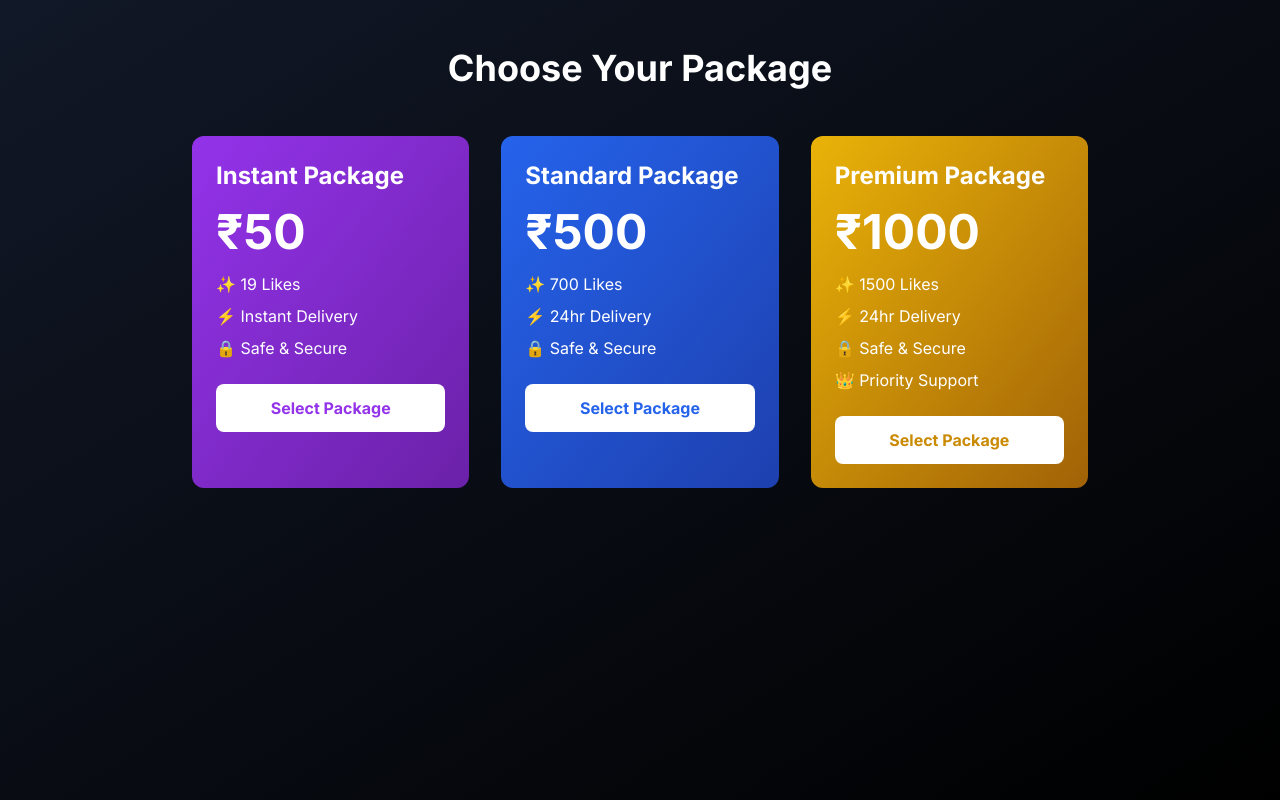
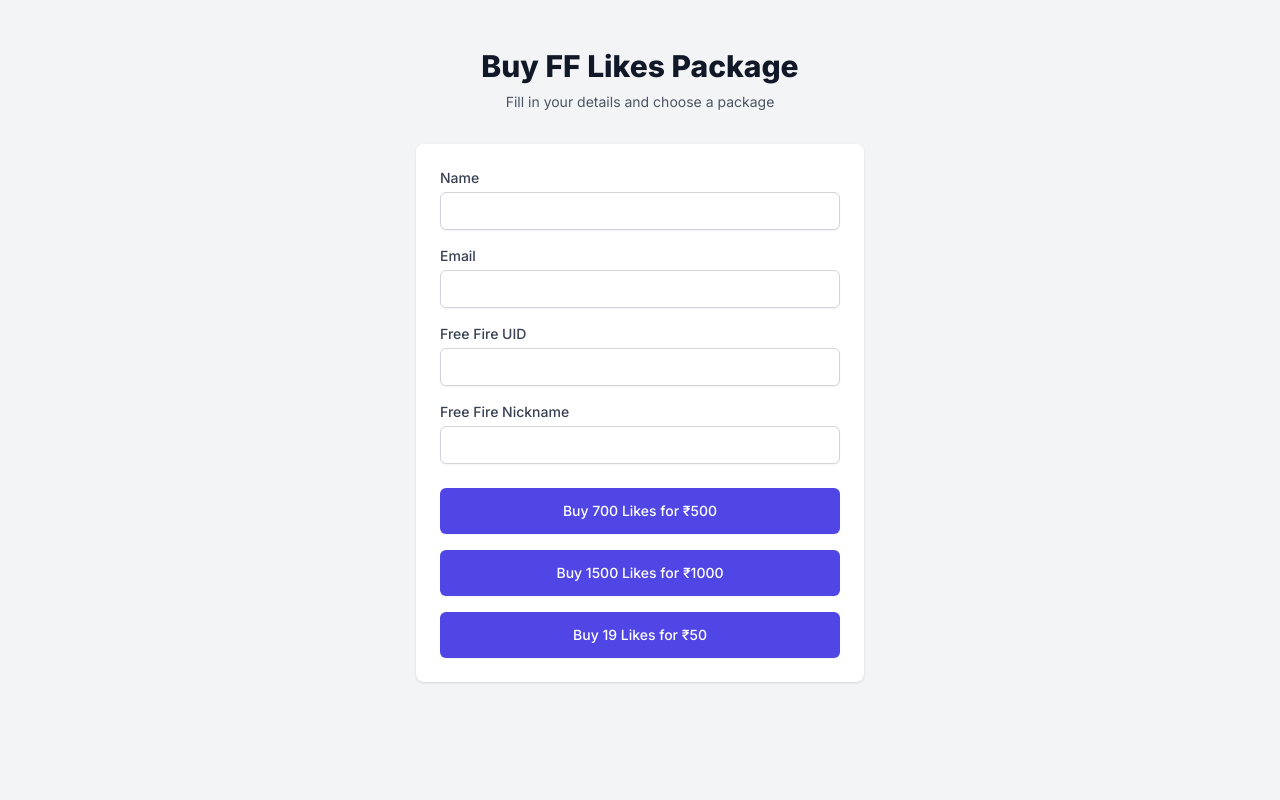
Before and after one commit to SUP120/fflikes, a Next.js app: page /buy in a window 1280 px wide. Built offline with nearby package versions, Linux system fonts and the light colour scheme.

Commit message:
Fix Cashfree SDK initialization and improve buy page UI

```diff
--- a/src/app/buy/page.tsx
+++ b/src/app/buy/page.tsx
@@ -4,35 +4,33 @@
 import { useRouter } from 'next/navigation'
 import { PACKAGE_DETAILS, PackageType } from '@/lib/supabase'
 
-declare global {
-  interface Window {
-    Cashfree: any
-  }
-}
+export default function BuyPage() {
+  const [loading, setLoading] = useState(false)
+  const [error, setError] = useState<string | null>(null)
+  const router = useRouter()
 
-export default function BuyPage() {
-  const router = useRouter()
-  const [loading, setLoading] = useState(false)
-  const [error, setError] = useState('')
-  const [formData, setFormData] = useState({
-    name: '',
-    email: '',
-    ff_uid: '',
-    ff_nickname: '',
-    package_type: '' as PackageType,
-    agree_terms: false
-  })
+  const handlePayment = async (packageType: PackageType) => {
+    try {
+      setLoading(true)
+      setError(null)
 
-  const handleSubmit = async (e: React.FormEvent) => {
-    e.preventDefault()
-    setLoading(true)
-    setError('')
+      // Get form data
+      const form = document.querySelector('form') as HTMLFormElement
+      const formData = new FormData(form)
 
-    try {
+      // Create order
       const response = await fetch('/api/create-order', {
         method: 'POST',
-        headers: { 'Content-Type': 'application/json' },
-        body: JSON.stringify(formData)
+        headers: {
+          'Content-Type': 'application/json',
+        },
+        body: JSON.stringify({
+          name: formData.get('name'),
+          email: formData.get('email'),
+          ff_uid: formData.get('ff_uid'),
+          ff_nickname: formData.get('ff_nickname'),
+          package_type: packageType,
+        }),
       })
 
       const data = await response.json()
@@ -41,155 +39,149 @@
         throw new Error(data.error || 'Failed to create order')
       }
 
-      // Initialize Cashfree payment
-      const cashfree = new window.Cashfree({ mode: "production" })
-      await cashfree.checkout({
+      // Load Cashfree SDK
+      const script = document.createElement('script')
+      script.src = 'https://sdk.cashfree.com/js/v3/cashfree.js'
+      script.onload = async () => {
+        try {
+          const cashfree = new (window as any).Cashfree({
+            mode: 'production' // use 'production' for live
+          })
+
+          const paymentConfig = {
             paymentSessionId: data.payment_session_id,
-        returnUrl: `${window.location.origin}/success?order_id=${data.order_id}`
-      })
-    } catch (error) {
-      console.error('Payment error:', error)
-      setError('Failed to process payment. Please try again.')
-    } finally {
+            returnUrl: window.location.origin + `/success?order_id=${data.order_id}`,
+            style: {
+              backgroundColor: '#ffffff',
+              color: '#11385b',
+              theme: 'light', // dark
+              errorColor: '#ff0000',
+              themeColor: '#0074D4'
+            }
+          }
+
+          await cashfree.checkout(paymentConfig)
+        } catch (err: any) {
+          console.error('Payment error:', err)
+          setError(err.message || 'Failed to initialize payment')
+          setLoading(false)
+        }
+      }
+
+      script.onerror = () => {
+        setError('Failed to load payment gateway')
+        setLoading(false)
+      }
+
+      document.body.appendChild(script)
+
+    } catch (err: any) {
+      console.error('Error:', err)
+      setError(err.message || 'Something went wrong')
       setLoading(false)
     }
   }
 
   return (
-    <div className="min-h-screen bg-gradient-to-br from-gray-900 to-black text-white py-12 px-4">
-      <div className="max-w-4xl mx-auto">
-        <h1 className="text-4xl font-bold text-center mb-12">Choose Your Package</h1>
-
-        <div className="grid grid-cols-1 md:grid-cols-3 gap-8 mb-12">
-          {/* Instant Package */}
-          <div className="bg-gradient-to-br from-purple-600 to-purple-800 rounded-xl p-6 transform hover:scale-105 transition-transform duration-200">
-            <h2 className="text-2xl font-bold mb-4">{PACKAGE_DETAILS.instant.name}</h2>
-            <div className="text-5xl font-bold mb-4">₹{PACKAGE_DETAILS.instant.amount}</div>
-            <ul className="space-y-2 mb-6">
-              <li>✨ {PACKAGE_DETAILS.instant.likes_count} Likes</li>
-              <li>⚡ Instant Delivery</li>
-              <li>🔒 Safe & Secure</li>
-            </ul>
-            <button
-              onClick={() => setFormData(prev => ({ ...prev, package_type: 'instant' }))}
-              className="w-full bg-white text-purple-600 font-bold py-3 px-6 rounded-lg hover:bg-gray-100 transition duration-200"
-            >
-              Select Package
-            </button>
+    <div className="min-h-screen bg-gray-100 py-12 px-4 sm:px-6 lg:px-8">
+      <div className="max-w-md mx-auto">
+        <div className="text-center mb-8">
+          <h2 className="text-3xl font-extrabold text-gray-900">
+            Buy FF Likes Package
+          </h2>
+          <p className="mt-2 text-sm text-gray-600">
+            Fill in your details and choose a package
+          </p>
         </div>
 
-          {/* Standard Package */}
-          <div className="bg-gradient-to-br from-blue-600 to-blue-800 rounded-xl p-6 transform hover:scale-105 transition-transform duration-200">
-            <h2 className="text-2xl font-bold mb-4">{PACKAGE_DETAILS.standard.name}</h2>
-            <div className="text-5xl font-bold mb-4">₹{PACKAGE_DETAILS.standard.amount}</div>
-            <ul className="space-y-2 mb-6">
-              <li>✨ {PACKAGE_DETAILS.standard.likes_count} Likes</li>
-              <li>⚡ 24hr Delivery</li>
-              <li>🔒 Safe & Secure</li>
-            </ul>
-            <button
-              onClick={() => setFormData(prev => ({ ...prev, package_type: 'standard' }))}
-              className="w-full bg-white text-blue-600 font-bold py-3 px-6 rounded-lg hover:bg-gray-100 transition duration-200"
-            >
-              Select Package
-            </button>
-          </div>
-
-          {/* Premium Package */}
-          <div className="bg-gradient-to-br from-yellow-500 to-yellow-700 rounded-xl p-6 transform hover:scale-105 transition-transform duration-200">
-            <h2 className="text-2xl font-bold mb-4">{PACKAGE_DETAILS.premium.name}</h2>
-            <div className="text-5xl font-bold mb-4">₹{PACKAGE_DETAILS.premium.amount}</div>
-            <ul className="space-y-2 mb-6">
-              <li>✨ {PACKAGE_DETAILS.premium.likes_count} Likes</li>
-              <li>⚡ 24hr Delivery</li>
-              <li>🔒 Safe & Secure</li>
-              <li>👑 Priority Support</li>
-            </ul>
-            <button
-              onClick={() => setFormData(prev => ({ ...prev, package_type: 'premium' }))}
-              className="w-full bg-white text-yellow-600 font-bold py-3 px-6 rounded-lg hover:bg-gray-100 transition duration-200"
-            >
-              Select Package
-            </button>
-          </div>
-        </div>
-
-        {formData.package_type && (
-          <form onSubmit={handleSubmit} className="max-w-md mx-auto bg-white/10 backdrop-blur-lg p-6 rounded-xl">
-            <h2 className="text-2xl font-bold mb-6">Enter Your Details</h2>
-
+        <form className="mt-8 space-y-6 bg-white p-6 rounded-lg shadow">
           <div className="space-y-4">
             <div>
-                <label className="block text-sm font-medium mb-1">Name</label>
+              <label htmlFor="name" className="block text-sm font-medium text-gray-700">
+                Name
+              </label>
               <input
                 type="text"
+                name="name"
+                id="name"
                 required
-                  value={formData.name}
-                  onChange={e => setFormData(prev => ({ ...prev, name: e.target.value }))}
-                  className="w-full px-4 py-2 rounded-lg bg-black/50 border border-gray-600 focus:outline-none focus:border-primary"
+                className="mt-1 block w-full border border-gray-300 rounded-md shadow-sm py-2 px-3 focus:outline-none focus:ring-indigo-500 focus:border-indigo-500 sm:text-sm"
               />
             </div>
 
             <div>
-                <label className="block text-sm font-medium mb-1">Email</label>
+              <label htmlFor="email" className="block text-sm font-medium text-gray-700">
+                Email
+              </label>
               <input
                 type="email"
+                name="email"
+                id="email"
                 required
-                  value={formData.email}
-                  onChange={e => setFormData(prev => ({ ...prev, email: e.target.value }))}
-                  className="w-full px-4 py-2 rounded-lg bg-black/50 border border-gray-600 focus:outline-none focus:border-primary"
+                className="mt-1 block w-full border border-gray-300 rounded-md shadow-sm py-2 px-3 focus:outline-none focus:ring-indigo-500 focus:border-indigo-500 sm:text-sm"
               />
             </div>
 
             <div>
-                <label className="block text-sm font-medium mb-1">Free Fire UID</label>
+              <label htmlFor="ff_uid" className="block text-sm font-medium text-gray-700">
+                Free Fire UID
+              </label>
               <input
                 type="text"
+                name="ff_uid"
+                id="ff_uid"
                 required
-                  value={formData.ff_uid}
-                  onChange={e => setFormData(prev => ({ ...prev, ff_uid: e.target.value }))}
-                  className="w-full px-4 py-2 rounded-lg bg-black/50 border border-gray-600 focus:outline-none focus:border-primary"
+                className="mt-1 block w-full border border-gray-300 rounded-md shadow-sm py-2 px-3 focus:outline-none focus:ring-indigo-500 focus:border-indigo-500 sm:text-sm"
               />
             </div>
 
             <div>
-                <label className="block text-sm font-medium mb-1">Free Fire Nickname</label>
+              <label htmlFor="ff_nickname" className="block text-sm font-medium text-gray-700">
+                Free Fire Nickname
+              </label>
               <input
                 type="text"
+                name="ff_nickname"
+                id="ff_nickname"
                 required
-                  value={formData.ff_nickname}
-                  onChange={e => setFormData(prev => ({ ...prev, ff_nickname: e.target.value }))}
-                  className="w-full px-4 py-2 rounded-lg bg-black/50 border border-gray-600 focus:outline-none focus:border-primary"
+                className="mt-1 block w-full border border-gray-300 rounded-md shadow-sm py-2 px-3 focus:outline-none focus:ring-indigo-500 focus:border-indigo-500 sm:text-sm"
               />
             </div>
-
-              <div className="flex items-center">
-                <input
-                  type="checkbox"
-                  required
-                  checked={formData.agree_terms}
-                  onChange={e => setFormData(prev => ({ ...prev, agree_terms: e.target.checked }))}
-                  className="h-4 w-4 text-primary border-gray-300 rounded"
-                />
-                <label className="ml-2 block text-sm">
-                  I agree to the terms and conditions and understand that this service is used at my own risk
-                </label>
           </div>
 
           {error && (
-                <div className="text-red-500 text-sm">{error}</div>
+            <div className="rounded-md bg-red-50 p-4">
+              <div className="flex">
+                <div className="ml-3">
+                  <h3 className="text-sm font-medium text-red-800">
+                    Error
+                  </h3>
+                  <div className="mt-2 text-sm text-red-700">
+                    <p>{error}</p>
+                  </div>
+                </div>
+              </div>
+            </div>
           )}
 
+          <div className="space-y-4">
+            {Object.entries(PACKAGE_DETAILS).map(([type, details]) => (
               <button
-                type="submit"
+                key={type}
+                type="button"
+                onClick={() => handlePayment(type as PackageType)}
                 disabled={loading}
-                className="w-full bg-primary hover:bg-primary-dark text-white font-bold py-3 px-6 rounded-lg transition duration-200 disabled:opacity-50"
+                className="w-full flex justify-center py-3 px-4 border border-transparent rounded-md shadow-sm text-sm font-medium text-white bg-indigo-600 hover:bg-indigo-700 focus:outline-none focus:ring-2 focus:ring-offset-2 focus:ring-indigo-500 disabled:opacity-50 disabled:cursor-not-allowed"
               >
-                {loading ? 'Processing...' : `Pay ₹${PACKAGE_DETAILS[formData.package_type]?.amount || 0}`}
+                {loading ? (
+                  'Processing...'
+                ) : (
+                  `Buy ${details.likes_count} Likes for ₹${details.amount}`
+                )}
               </button>
+            ))}
           </div>
         </form>
-        )}
       </div>
     </div>
   )
```
Lines whose indentation alone changed are shown as unchanged.
